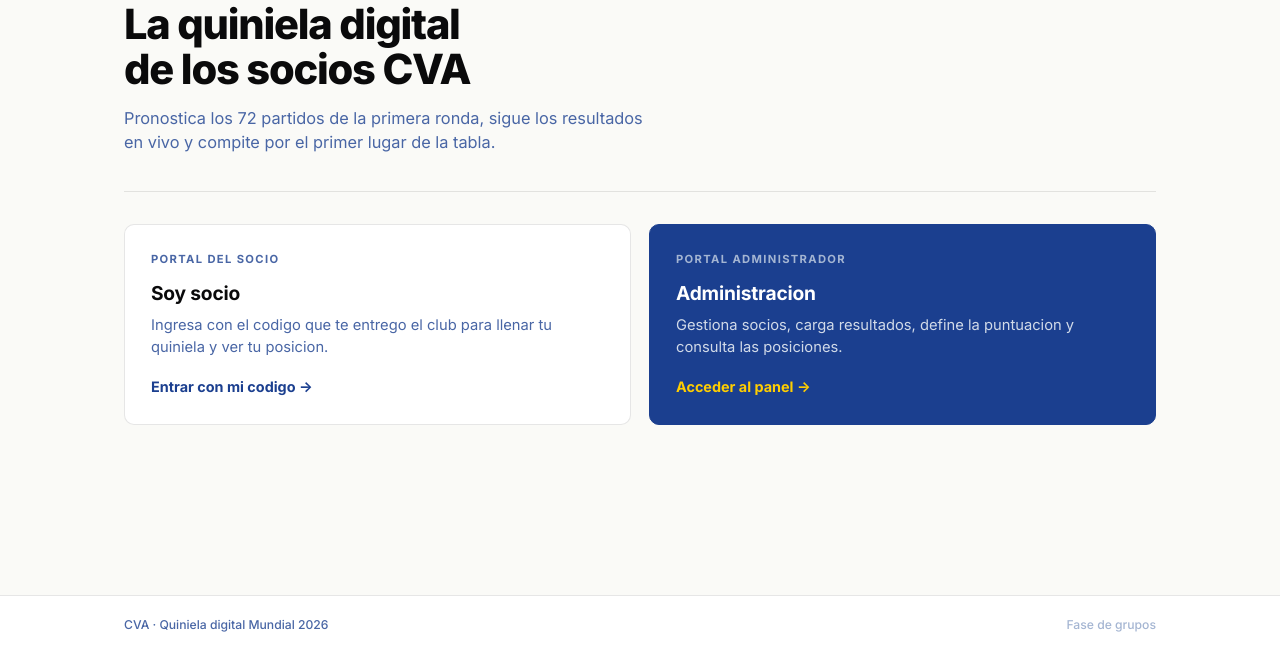
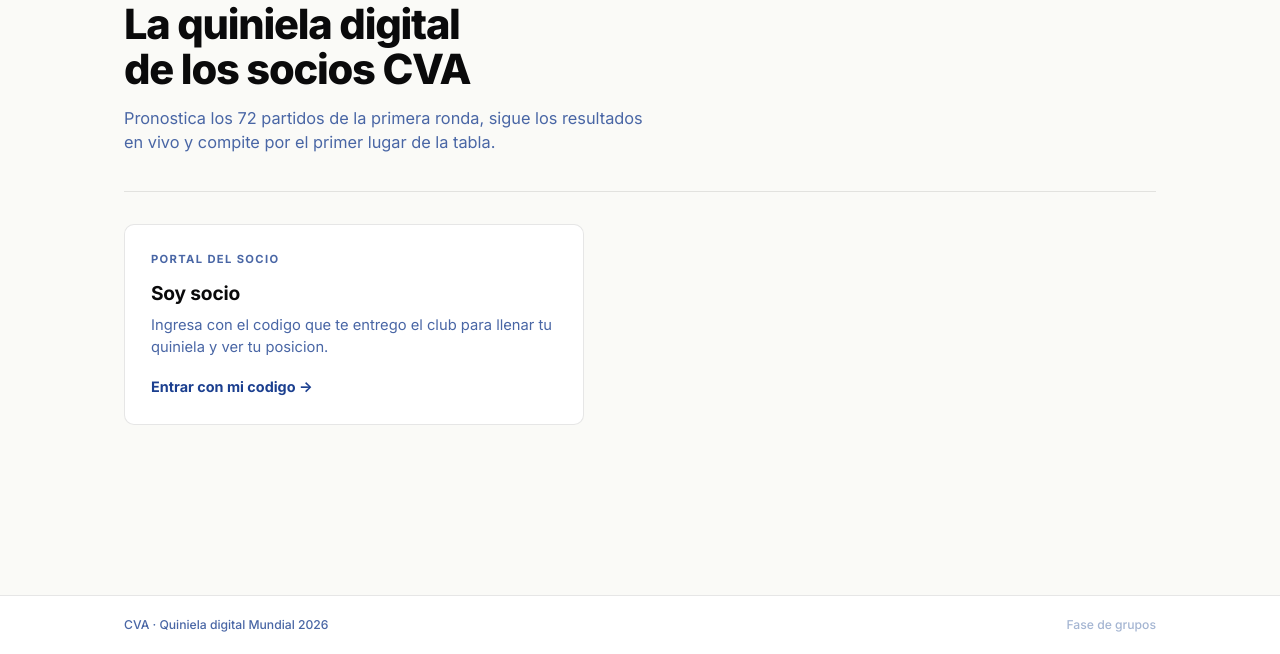
Before and after one commit to carlosecommspace/quinielacva, a Node server app: page / in a window 1280 px wide. Shown: the part 146-800 px from the top of the page. Run offline with Node 20, Linux system fonts and the light colour scheme.

Commit message:
Separa el portal admin en una ruta secreta configurable
El panel de administracion dejaba de estar en la predecible /admin y pasa
a una ruta definida por la variable de entorno ADMIN_PATH. El socio
mantiene su ruta publica /socio.

- src/config.js: normaliza y valida ADMIN_PATH (un segmento, caracteres
  seguros), con fallback a /admin y aviso si se usa el valor por defecto.
- server.js: monta el router admin en ADMIN_PATH y expone adminBase a las
  vistas.
- admin.js y vistas admin: todas las redirecciones, enlaces y formularios
  usan la ruta dinamica en lugar de /admin.
- home.ejs: se quita la tarjeta del portal administrador para no exponer
  la URL secreta desde la pagina publica.
- Documentacion: .env.example y README describen ADMIN_PATH.

https://claude.ai/code/session_01B7EeW7Y9Zt4ATzJyQd31Ra

```diff
--- a/public/css/styles.css
+++ b/public/css/styles.css
@@ -142,6 +142,9 @@ code { font-family: ui-monospace, 'SF Mono', Menlo, monospace; }
 }
 .choice-grid {
   display: grid; grid-template-columns: 1fr 1fr; gap: 18px;
+}
+.choice-grid-single {
+  grid-template-columns: 1fr; max-width: 460px;
 }
 .choice-card {
   display: flex; flex-direction: column; gap: 6px;
--- a/src/server.js
+++ b/src/server.js
@@ -7,6 +7,7 @@ const express = require('express');
 const cookieSession = require('cookie-session');
 
 const db = require('./db');
+const { ADMIN_PATH } = require('./config');
 const { formatKickoff, formatDateTime } = require('./util');
 
 const publicRoutes = require('./routes/public');
@@ -49,6 +50,7 @@ app.use((req, res, next) => {
   res.locals.currentPath = req.path;
   res.locals.section = 'public';
   res.locals.title = 'Quiniela CVA';
+  res.locals.adminBase = ADMIN_PATH;
   next();
 });
 
@@ -56,7 +58,7 @@ app.get('/health', (req, res) => res.json({ ok: true }));
 
 app.use('/', publicRoutes);
 app.use('/socio', clientRoutes);
-app.use('/admin', adminRoutes);
+app.use(ADMIN_PATH, adminRoutes);
 
 app.use((req, res) => {
   res.status(404).render('error', {
--- a/views/admin/login.ejs
+++ b/views/admin/login.ejs
@@ -10,7 +10,7 @@
       <div class="flash flash-error"><%= error %></div>
     <% } %>
 
-    <form method="post" action="/admin/login" class="stack">
+    <form method="post" action="<%= adminBase %>/login" class="stack">
       <div class="field">
         <label for="password">Contrasena</label>
         <input type="password" id="password" name="password" autocomplete="current-password"
--- a/views/admin/partidos.ejs
+++ b/views/admin/partidos.ejs
@@ -14,7 +14,7 @@
   vacios mientras el partido no se haya jugado.
 </div>
 
-<form method="post" action="/admin/partidos">
+<form method="post" action="<%= adminBase %>/partidos">
   <% groups.forEach(function (g) { %>
     <section class="group-card">
       <div class="group-head">
--- a/views/admin/puntuacion.ejs
+++ b/views/admin/puntuacion.ejs
@@ -11,7 +11,7 @@
   <div class="card card-pad">
     <h2 class="card-title">Puntuacion por acierto</h2>
     <p class="muted">Define cuantos puntos otorga cada tipo de acierto en un partido.</p>
-    <form method="post" action="/admin/puntuacion" class="stack">
+    <form method="post" action="<%= adminBase %>/puntuacion" class="stack">
       <div class="field">
         <label for="points_outcome">Acertar el ganador (o el empate)</label>
         <input type="number" id="points_outcome" name="points_outcome" min="0" max="999"
@@ -38,7 +38,7 @@
         <strong class="text-open">abierta</strong> &mdash; los socios pueden cargar y editar sus quinielas.
       <% } %>
     </p>
-    <form method="post" action="/admin/cierre" class="stack">
+    <form method="post" action="<%= adminBase %>/cierre" class="stack">
       <div class="field">
         <label for="deadline_text">Texto de fecha limite (opcional)</label>
         <input type="text" id="deadline_text" name="deadline_text"
--- a/views/admin/socio.ejs
+++ b/views/admin/socio.ejs
@@ -17,9 +17,9 @@
   carga este cerrada. Los cambios se guardan al presionar el boton inferior.
 </div>
 
-<p class="back-link"><a href="/admin/socios">&larr; Volver a socios</a></p>
+<p class="back-link"><a href="<%= adminBase %>/socios">&larr; Volver a socios</a></p>
 
-<form method="post" action="/admin/socios/<%= member.id %>">
+<form method="post" action="<%= adminBase %>/socios/<%= member.id %>">
   <%- include('../partials/quiniela') %>
   <div class="save-bar">
     <span class="save-bar-text">Editando la quiniela de <%= member.first_name %> <%= member.last_name %>.</span>
--- a/views/home.ejs
+++ b/views/home.ejs
@@ -9,19 +9,13 @@
   </p>
 </section>
 
-<div class="choice-grid">
+<div class="choice-grid choice-grid-single">
   <a class="choice-card" href="/socio">
     <span class="section-label">Portal del socio</span>
     <h2>Soy socio</h2>
     <p>Ingresa con el codigo que te entrego el club para llenar tu quiniela y ver tu posicion.</p>
     <span class="choice-cta">Entrar con mi codigo &rarr;</span>
   </a>
-  <a class="choice-card choice-card-admin" href="/admin">
-    <span class="section-label">Portal administrador</span>
-    <h2>Administracion</h2>
-    <p>Gestiona socios, carga resultados, define la puntuacion y consulta las posiciones.</p>
-    <span class="choice-cta">Acceder al panel &rarr;</span>
-  </a>
 </div>
 
 <%- include('partials/footer') %>
--- a/views/partials/header.ejs
+++ b/views/partials/header.ejs
@@ -27,13 +27,13 @@
             { href: '/socio/resultados', label: 'Resultados' },
             { href: '/socio/posiciones', label: 'Posiciones' },
           ];
-        } else if (section === 'admin' && currentPath !== '/admin') {
+        } else if (section === 'admin' && currentPath !== adminBase) {
           nav = [
-            { href: '/admin/panel', label: 'Panel' },
-            { href: '/admin/socios', label: 'Socios' },
-            { href: '/admin/partidos', label: 'Partidos' },
-            { href: '/admin/puntuacion', label: 'Puntuacion' },
-            { href: '/admin/posiciones', label: 'Posiciones' },
+            { href: adminBase + '/panel', label: 'Panel' },
+            { href: adminBase + '/socios', label: 'Socios' },
+            { href: adminBase + '/partidos', label: 'Partidos' },
+            { href: adminBase + '/puntuacion', label: 'Puntuacion' },
+            { href: adminBase + '/posiciones', label: 'Posiciones' },
           ];
         }
       %>
@@ -42,7 +42,7 @@
           <% nav.forEach(function(item) { %>
             <a href="<%= item.href %>" class="<%= currentPath.indexOf(item.href) === 0 ? 'active' : '' %>"><%= item.label %></a>
           <% }); %>
-          <form method="post" action="<%= section === 'admin' ? '/admin/salir' : '/socio/salir' %>" class="nav-logout">
+          <form method="post" action="<%= section === 'admin' ? adminBase + '/salir' : '/socio/salir' %>" class="nav-logout">
             <button type="submit" class="link-btn">Salir</button>
           </form>
         </nav>
```
Also changed, not shown: src/config.js (added, +34 -0 lines), src/routes/admin.js (+18 -17 lines), views/admin/panel.ejs (+4 -4 lines), views/admin/socios.ejs (+4 -4 lines), README.md, 1 other file.
